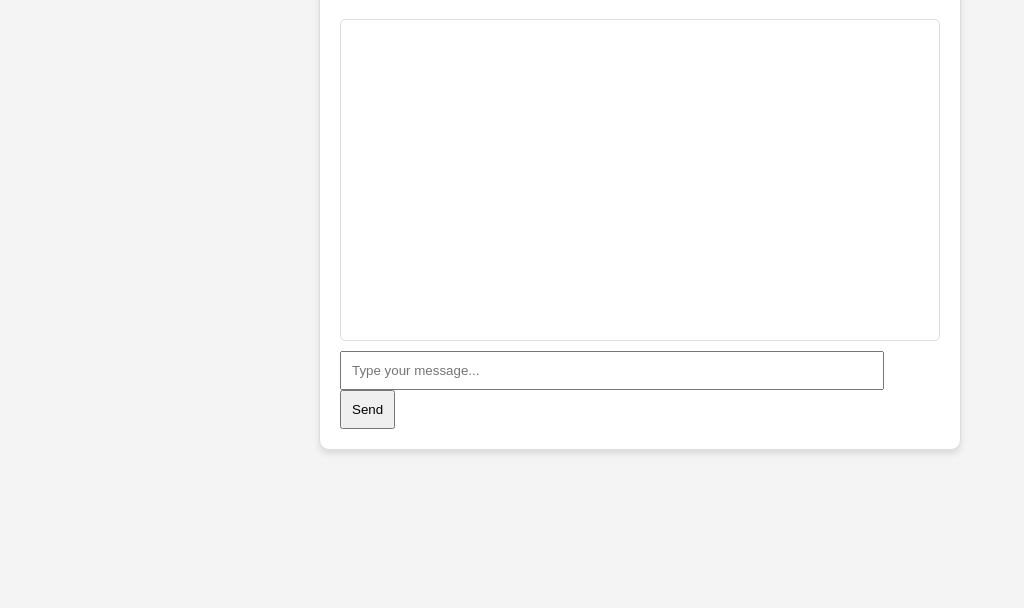
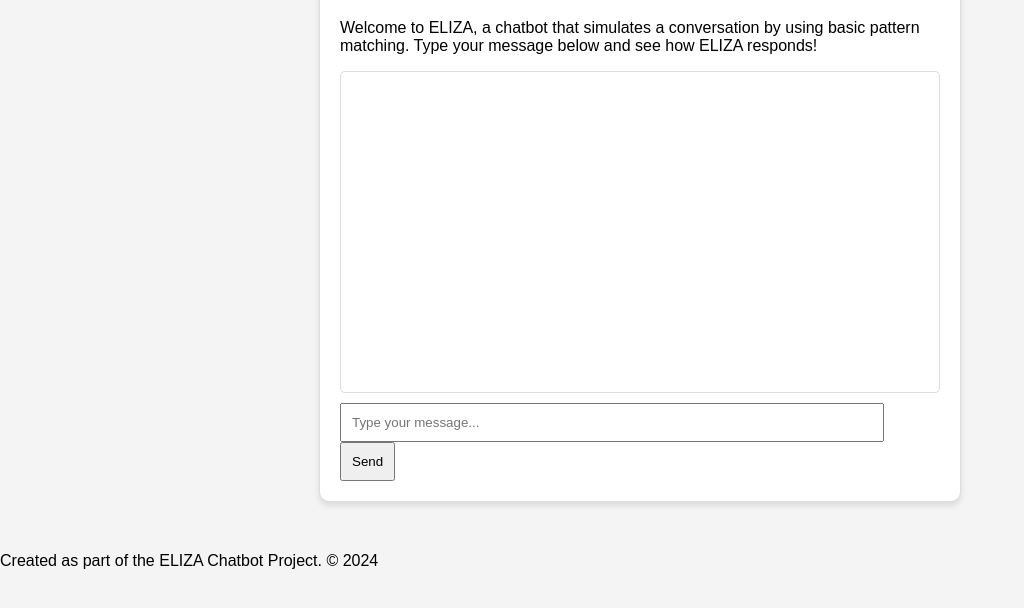
Before and after one commit to mcshanebrendan/Emerging-Technologies, a plain HTML site: page eliza/index.html in a window 1280 px wide. Shown: the part 132-740 px from the top of the page, without its empty margins (0-1024 px from the left). Drawn offline with Linux system fonts and the light colour scheme.

Commit message:
gave better structure and functionality to index.html

```diff
--- a/eliza/index.html
+++ b/eliza/index.html
@@ -9,10 +9,21 @@
 <body>
   <div id="chat-container">
     <h1>ELIZA Chatbot</h1>
-    <div id="chat-history"></div>
-    <input type="text" id="user-input" placeholder="Type your message...">
-    <button id="send-button">Send</button>
+    <p id="intro-text">
+      Welcome to ELIZA, a chatbot that simulates a conversation by using basic pattern matching.
+      Type your message below and see how ELIZA responds!
+    </p>
+    <div id="chat-interface">
+      <div id="chat-history"></div>
+      <div id="input-container">
+        <input type="text" id="user-input" placeholder="Type your message..." aria-label="Type your message here">
+        <button id="send-button" aria-label="Send your message">Send</button>
+      </div>
+    </div>
   </div>
+  <footer>
+    <p>Created as part of the ELIZA Chatbot Project. &copy; 2024</p>
+  </footer>
   <script src="eliza.js"></script>
 </body>
 </html>
```
